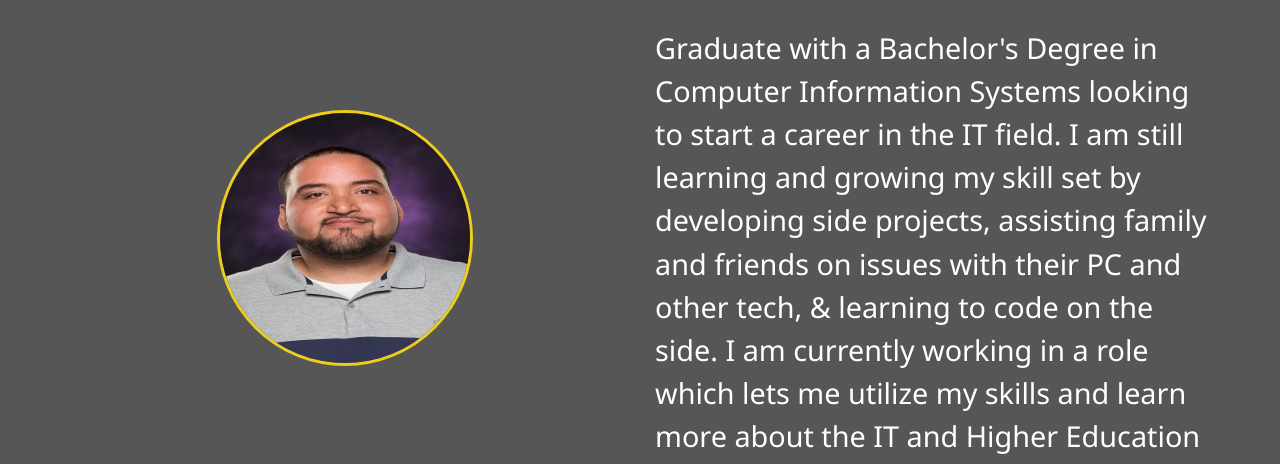
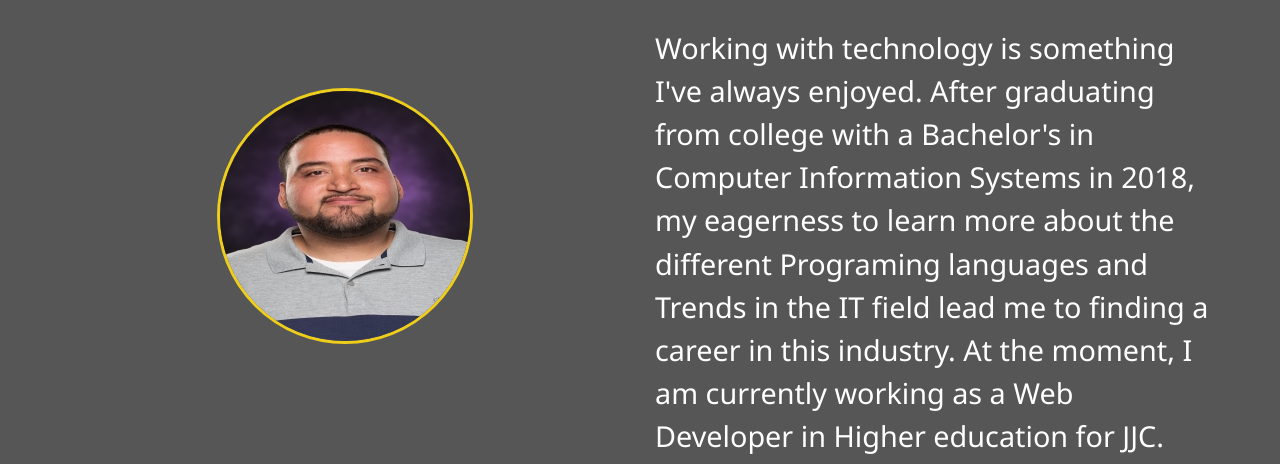
Before and after one commit to Chibullz023/modern_portfolio, a website: page dist/about.html in a window 1280 px wide. Shown: the part 336-800 px from the top of the page. Drawn offline with Linux system fonts and the light colour scheme.

Commit message:
Edit about section in about.html

```diff
--- a/dist/about.html
+++ b/dist/about.html
@@ -67,13 +67,12 @@
         <div class="bio">
           <h3 class="text-secondary">BIO</h3>
           <p>
-            Graduate with a Bachelor's Degree in Computer Information Systems
-            looking to start a career in the IT field. I am still learning and
-            growing my skill set by developing side projects, assisting family
-            and friends on issues with their PC and other tech, & learning to
-            code on the side. I am currently working in a role which lets me
-            utilize my skills and learn more about the IT and Higher Education
-            industries.
+            Working with technology is something I've always enjoyed. After
+            graduating from college with a Bachelor's in Computer Information
+            Systems in 2018, my eagerness to learn more about the different
+            Programing languages and Trends in the IT field lead me to finding
+            a career in this industry. At the moment, I am currently working
+            as a Web Developer in Higher education for JJC.
           </p>
         </div>
         <div class="job job-1">
```
